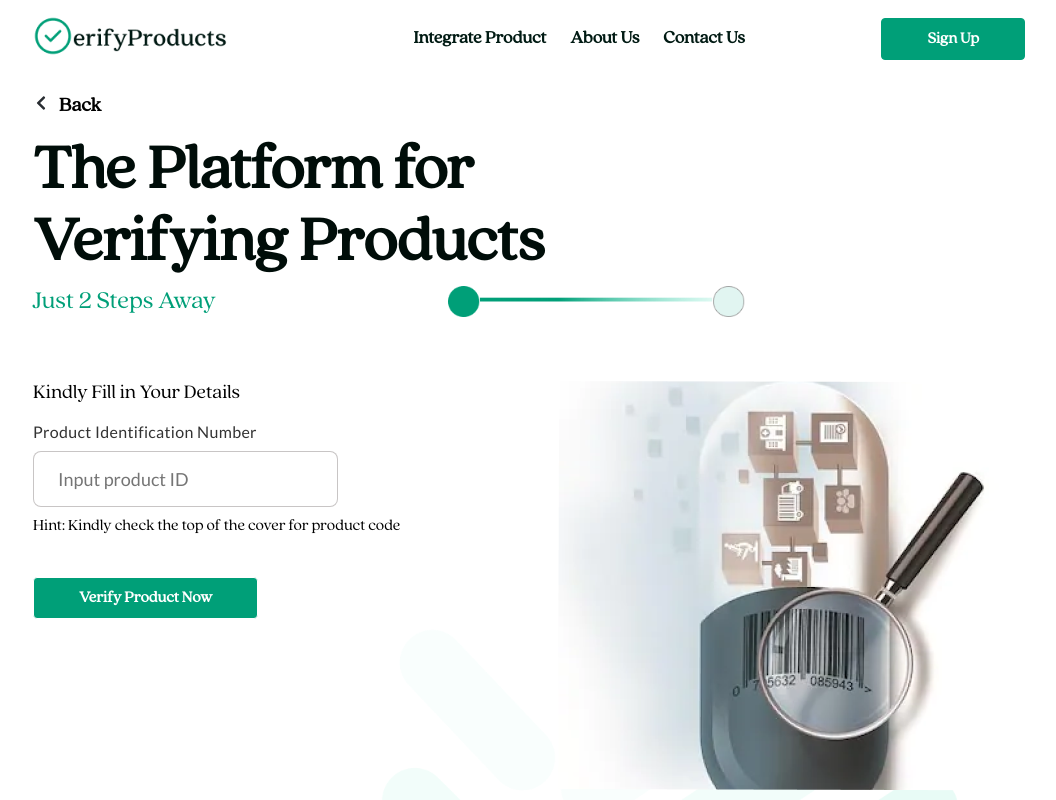
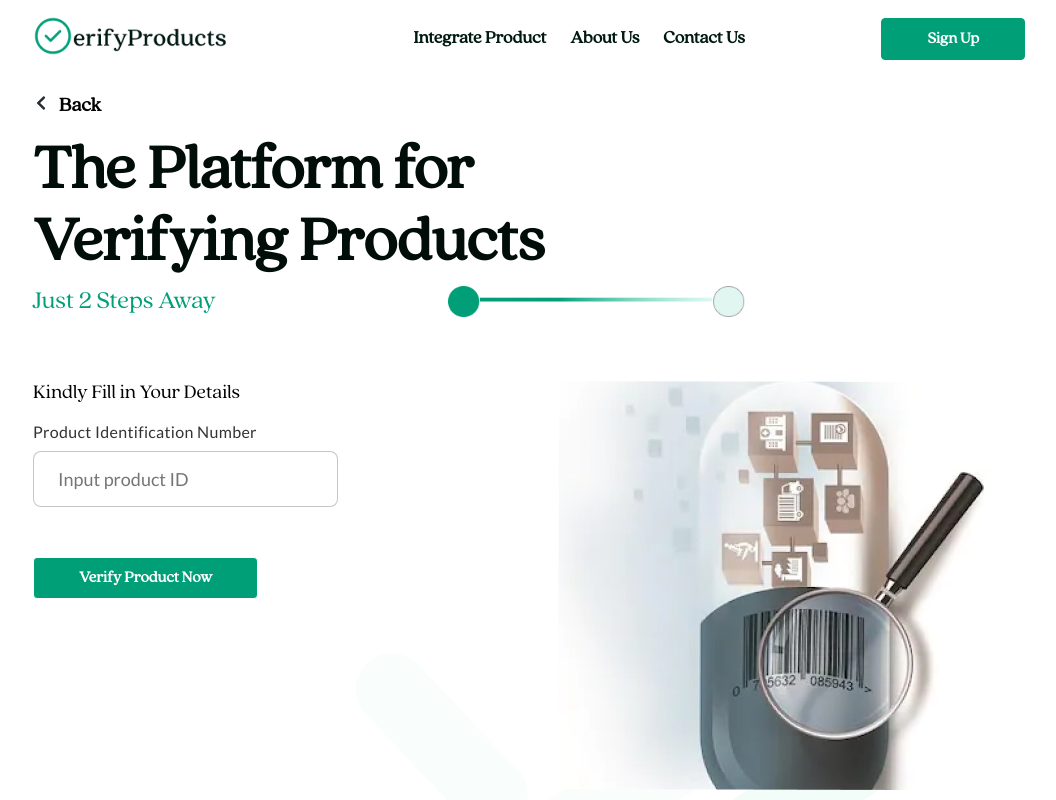
Before and after one commit to Verify-App-TUTN/VerifyProduct, a React (Create React App) app in the folder steps/: page / in a window 1280 px wide. Shown: the top 800 px of the page, without its empty margins (111-1167 px from the left). Built offline with nearby package versions, Linux system fonts and the light colour scheme.

Commit message:
done with the whole stuff

```diff
--- a/steps/src/components/CodeP.jsx
+++ b/steps/src/components/CodeP.jsx
@@ -12,11 +12,11 @@ const CodeP = () => {
             <form onSubmit={handleSubmit(onSubmit)} className="Form">
                 <div className="form-control">
                     <label htmlFor="PID">Product Identification Number</label>
-                    <input type="number" placeholder="Input product ID" id="PID" {...register("PID", { required: true, maxLength: 80 })} />
+                    <input type="number" placeholder="Input product ID" id="PID" {...register("PID", { required: { value: true, Message: "Hint: Kindly check the top of the cover for product code" }, maxLength: 80 })} />
                     <div className="error">
-                        Hint: Kindly check the top of the cover for product code
+                        {errors.PID && <span>{errors.PID.Message}</span>}
                     </div>
-                    <button type='submit' className='btn' disabled>Verify Product Now</button>
+                    <button type='submit' className='btn'>Verify Product Now</button>
                 </div>
                 <div className="arrowImg">
                     <img src={Arrows} alt="pI" />
@@ -33,7 +33,7 @@ const Div = styled.div`
      flex-direction: column;
      gap: 1rem;
      flex: 1;
-     margin-bottom: 55vh;
+     margin-bottom: 60vh;
      h4{
          font-size: 20px;
         font-weight: 400;
@@ -83,10 +83,10 @@ const Div = styled.div`
     }
         .arrowImg{
             position: absolute;
-            right: -438px;
+            right: -458px;
             z-index: -1;
             img{
-                height: 45rem;
+                height: 50rem;
             }
         }
 `;
--- a/steps/src/components/Detail.jsx
+++ b/steps/src/components/Detail.jsx
@@ -13,19 +13,19 @@ const Detail = () => {
             <form onSubmit={handleSubmit(onSubmit)} className="Form">
                 <div className="form-control">
                     <label htmlFor="fullname">Full Name</label>
-                    <input type="text" placeholder="Full name" id="fullname" {...register("Full name", { required: true, maxLength: 80 })} />
+                    <input type="text" placeholder="Full name" id="fullname" {...register("fullname", { required: true, maxLength: 80 })} />
                 </div>
                 <div className="form-control">
                     <label htmlFor="email">Email Address</label>
-                    <input type="text" id='email' placeholder="helenmorshood@gmail.com" {...register("Email", { required: true, pattern: /^\S+@\S+$/i })} />
+                    <input type="text" id='email' placeholder="helenmorshood@gmail.com" {...register("email", { required: true, pattern: /^\S+@\S+$/i })} />
                 </div>
                 <div className="form-control">
                     <label htmlFor="tel">Phone Number</label>
-                    <input type="tel" id='tel' placeholder="+234" {...register("Mobile number", { required: true, minLength: 6, maxLength: 12 })} />
+                    <input type="tel" id='tel' placeholder="+234" {...register("tel", { required: true, minLength: 6, maxLength: 12 })} />
                 </div>
                 <div className="form-control">
                     <label htmlFor="sex">Sex</label>
-                    <select id='sex' {...register("Title", { required: true })}>
+                    <select id='sex' {...register("sex", { required: true })}>
                         <option value="male">Male</option>
                         <option value="female">Female</option>
                         <option value="Pnts">Preferred not to say</option>
```
